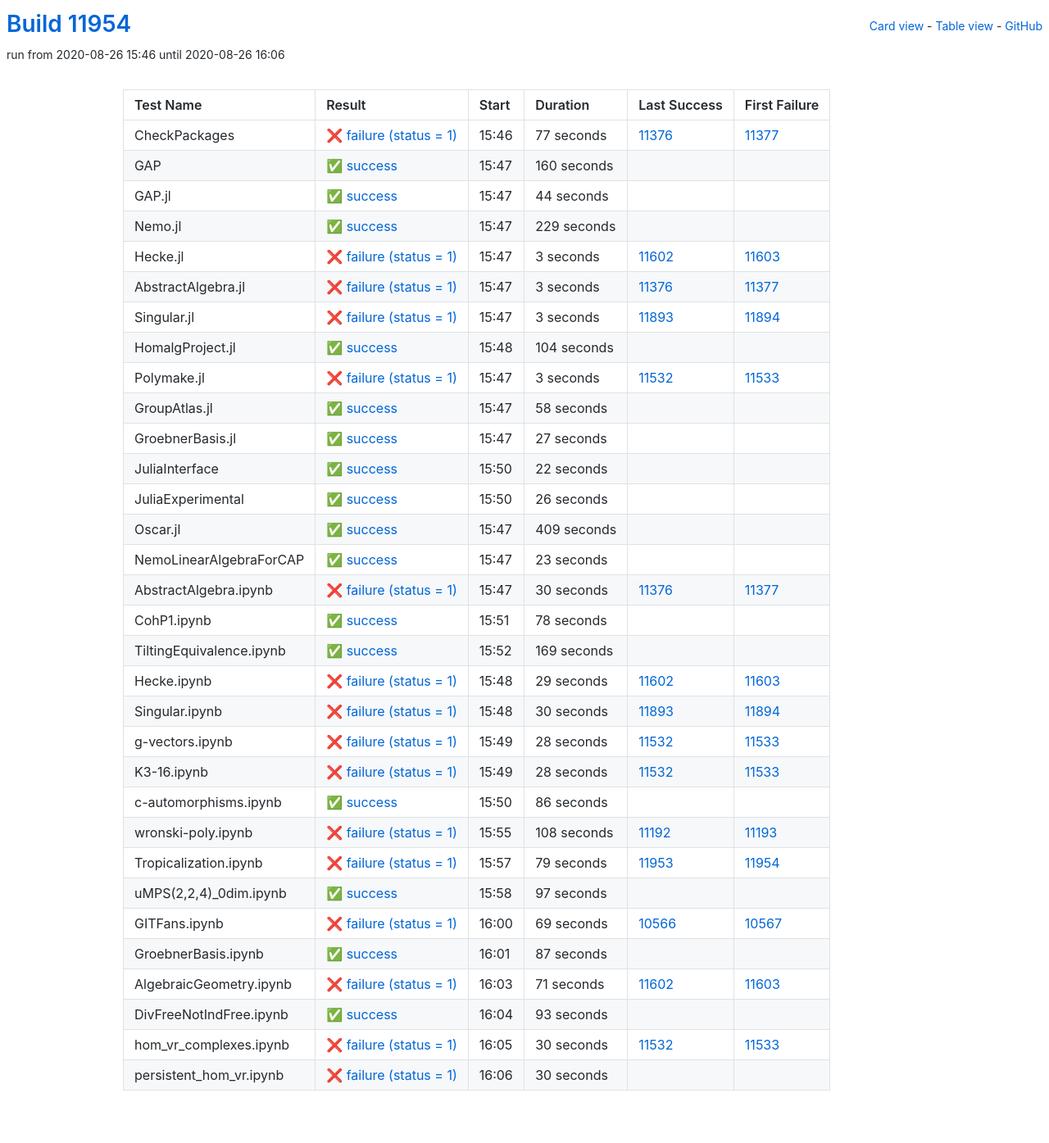
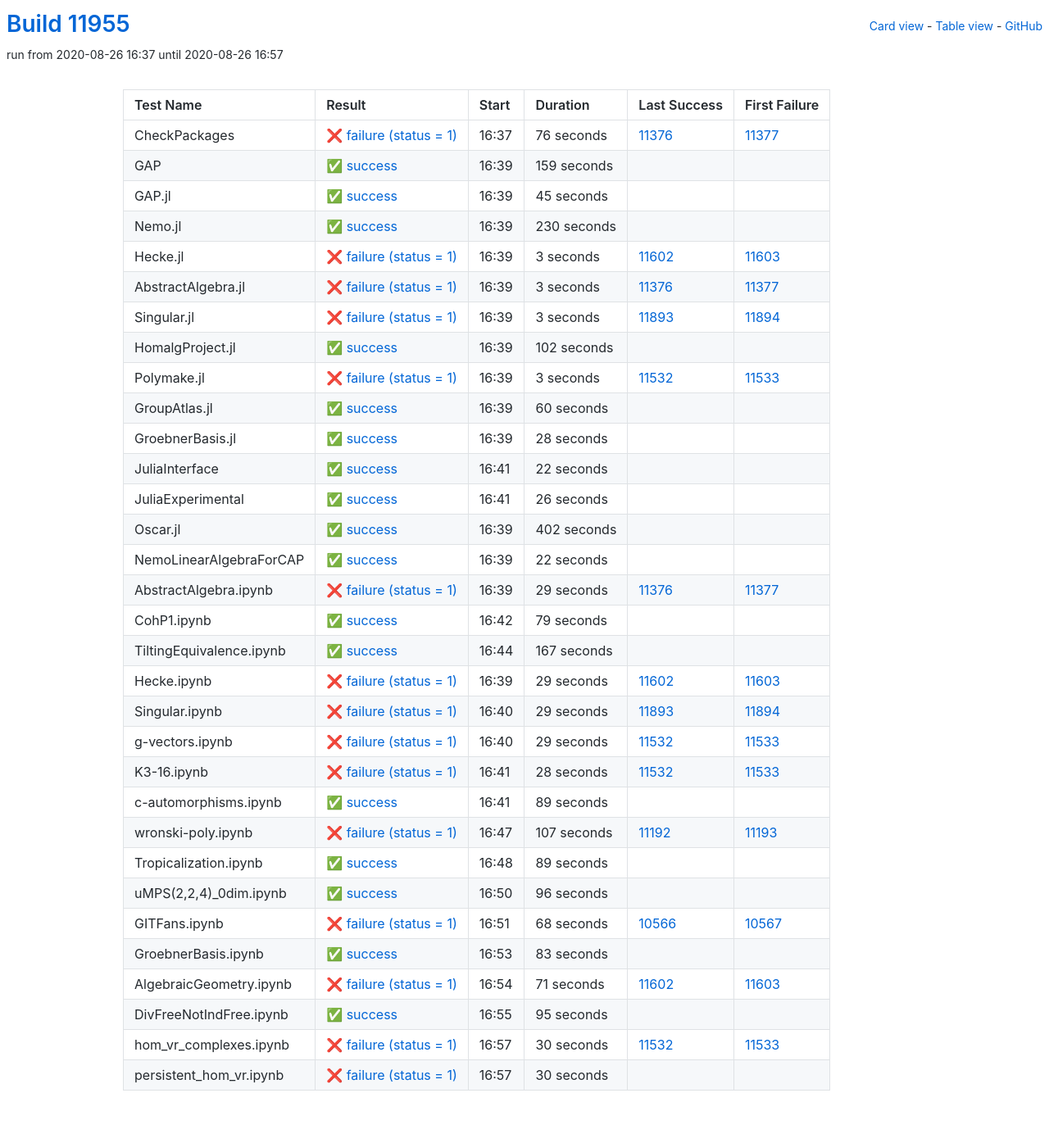
Before and after one commit to oscar-system/oscar-ci-status, a Jekyll site: the page built from table.html, in a window 1280 px wide. Shown: the whole page at 82% size. Built offline with Jekyll 4.4.1, drawn with Linux system fonts in a browser that asks for light colours.

Commit message:
Build #11955

```diff
--- a/_data/ci.yml
+++ b/_data/ci.yml
@@ -1,6 +1,6 @@
 ---
-build: 11954
-build_url: https://oscarci.mathematik.uni-kl.de/job/oscar/11954/
+build: 11955
+build_url: https://oscarci.mathematik.uni-kl.de/job/oscar/11955/
 job: oscar
 organization: oscar-system
 repo: oscar-ci-status
@@ -8,56 +8,56 @@
 tests:
 - name: CheckPackages
   id: checkpackages
-  log: https://oscarci.mathematik.uni-kl.de/job/oscar/11954/artifact/logs/build-11954/CheckPackages.log
-  start: 2020-08-26 15:46
+  log: https://oscarci.mathematik.uni-kl.de/job/oscar/11955/artifact/logs/build-11955/CheckPackages.log
+  start: 2020-08-26 16:37
   success: false
   exitcode: 1
   status: failure
-  duration: 77
+  duration: 76
   last_success: 11376
   last_success_url: https://oscarci.mathematik.uni-kl.de/job/oscar/11376/
   first_failure: 11377
   first_failure_url: https://oscarci.mathematik.uni-kl.de/job/oscar/11377/
 - name: GAP
   id: gap
-  log: https://oscarci.mathematik.uni-kl.de/job/oscar/11954/artifact/logs/build-11954/GAP.log
-  start: 2020-08-26 15:47
+  log: https://oscarci.mathematik.uni-kl.de/job/oscar/11955/artifact/logs/build-11955/GAP.log
+  start: 2020-08-26 16:39
   success: true
   exitcode: 0
   status: success
-  duration: 160
+  duration: 159
   last_success: false
   last_success_url:
   first_failure: false
   first_failure_url:
 - name: GAP.jl
   id: gap-jl
-  log: https://oscarci.mathematik.uni-kl.de/job/oscar/11954/artifact/logs/build-11954/GAP.jl.log
-  start: 2020-08-26 15:47
+  log: https://oscarci.mathematik.uni-kl.de/job/oscar/11955/artifact/logs/build-11955/GAP.jl.log
+  start: 2020-08-26 16:39
   success: true
   exitcode: 0
   status: success
-  duration: 44
+  duration: 45
   last_success: false
   last_success_url:
   first_failure: false
   first_failure_url:
 - name: Nemo.jl
   id: nemo-jl
-  log: https://oscarci.mathematik.uni-kl.de/job/oscar/11954/artifact/logs/build-11954/Nemo.jl.log
-  start: 2020-08-26 15:47
+  log: https://oscarci.mathematik.uni-kl.de/job/oscar/11955/artifact/logs/build-11955/Nemo.jl.log
+  start: 2020-08-26 16:39
   success: true
   exitcode: 0
   status: success
-  duration: 229
+  duration: 230
   last_success: false
   last_success_url:
   first_failure: false
   first_failure_url:
 - name: Hecke.jl
   id: hecke-jl
-  log: https://oscarci.mathematik.uni-kl.de/job/oscar/11954/artifact/logs/build-11954/Hecke.jl.log
-  start: 2020-08-26 15:47
+  log: https://oscarci.mathematik.uni-kl.de/job/oscar/11955/artifact/logs/build-11955/Hecke.jl.log
+  start: 2020-08-26 16:39
   success: false
   exitcode: 1
   status: failure
@@ -68,8 +68,8 @@
   first_failure_url: https://oscarci.mathematik.uni-kl.de/job/oscar/11603/
 - name: AbstractAlgebra.jl
   id: abstractalgebra-jl
-  log: https://oscarci.mathematik.uni-kl.de/job/oscar/11954/artifact/logs/build-11954/AbstractAlgebra.jl.log
-  start: 2020-08-26 15:47
+  log: https://oscarci.mathematik.uni-kl.de/job/oscar/11955/artifact/logs/build-11955/AbstractAlgebra.jl.log
+  start: 2020-08-26 16:39
   success: false
   exitcode: 1
   status: failure
@@ -80,8 +80,8 @@
   first_failure_url: https://oscarci.mathematik.uni-kl.de/job/oscar/11377/
 - name: Singular.jl
   id: singular-jl
-  log: https://oscarci.mathematik.uni-kl.de/job/oscar/11954/artifact/logs/build-11954/Singular.jl.log
-  start: 2020-08-26 15:47
+  log: https://oscarci.mathematik.uni-kl.de/job/oscar/11955/artifact/logs/build-11955/Singular.jl.log
+  start: 2020-08-26 16:39
   success: false
   exitcode: 1
   status: failure
@@ -92,20 +92,20 @@
   first_failure_url: https://oscarci.mathematik.uni-kl.de/job/oscar/11894/
 - name: HomalgProject.jl
   id: homalgproject-jl
-  log: https://oscarci.mathematik.uni-kl.de/job/oscar/11954/artifact/logs/build-11954/HomalgProject.jl.log
-  start: 2020-08-26 15:48
+  log: https://oscarci.mathematik.uni-kl.de/job/oscar/11955/artifact/logs/build-11955/HomalgProject.jl.log
+  start: 2020-08-26 16:39
   success: true
   exitcode: 0
   status: success
-  duration: 104
+  duration: 102
   last_success: false
   last_success_url:
   first_failure: false
   first_failure_url:
 - name: Polymake.jl
   id: polymake-jl
-  log: https://oscarci.mathematik.uni-kl.de/job/oscar/11954/artifact/logs/build-11954/Polymake.jl.log
-  start: 2020-08-26 15:47
+  log: https://oscarci.mathematik.uni-kl.de/job/oscar/11955/artifact/logs/build-11955/Polymake.jl.log
+  start: 2020-08-26 16:39
   success: false
   exitcode: 1
   status: failure
@@ -116,32 +116,32 @@
   first_failure_url: https://oscarci.mathematik.uni-kl.de/job/oscar/11533/
 - name: GroupAtlas.jl
   id: groupatlas-jl
-  log: https://oscarci.mathematik.uni-kl.de/job/oscar/11954/artifact/logs/build-11954/GroupAtlas.jl.log
-  start: 2020-08-26 15:47
+  log: https://oscarci.mathematik.uni-kl.de/job/oscar/11955/artifact/logs/build-11955/GroupAtlas.jl.log
+  start: 2020-08-26 16:39
   success: true
   exitcode: 0
   status: success
-  duration: 58
+  duration: 60
   last_success: false
   last_success_url:
   first_failure: false
   first_failure_url:
 - name: GroebnerBasis.jl
   id: groebnerbasis-jl
-  log: https://oscarci.mathematik.uni-kl.de/job/oscar/11954/artifact/logs/build-11954/GroebnerBasis.jl.log
-  start: 2020-08-26 15:47
+  log: https://oscarci.mathematik.uni-kl.de/job/oscar/11955/artifact/logs/build-11955/GroebnerBasis.jl.log
+  start: 2020-08-26 16:39
   success: true
   exitcode: 0
   status: success
-  duration: 27
+  duration: 28
   last_success: false
   last_success_url:
   first_failure: false
   first_failure_url:
 - name: JuliaInterface
   id: juliainterface
-  log: https://oscarci.mathematik.uni-kl.de/job/oscar/11954/artifact/logs/build-11954/JuliaInterface.log
-  start: 2020-08-26 15:50
+  log: https://oscarci.mathematik.uni-kl.de/job/oscar/11955/artifact/logs/build-11955/JuliaInterface.log
+  start: 2020-08-26 16:41
   success: true
   exitcode: 0
   status: success
@@ -152,8 +152,8 @@
   first_failure_url:
 - name: JuliaExperimental
   id: juliaexperimental
-  log: https://oscarci.mathematik.uni-kl.de/job/oscar/11954/artifact/logs/build-11954/JuliaExperimental.log
-  start: 2020-08-26 15:50
+  log: https://oscarci.mathematik.uni-kl.de/job/oscar/11955/artifact/logs/build-11955/JuliaExperimental.log
+  start: 2020-08-26 16:41
   success: true
   exitcode: 0
   status: success
@@ -164,68 +164,68 @@
   first_failure_url:
 - name: Oscar.jl
   id: oscar-jl
-  log: https://oscarci.mathematik.uni-kl.de/job/oscar/11954/artifact/logs/build-11954/Oscar.jl.log
-  start: 2020-08-26 15:47
+  log: https://oscarci.mathematik.uni-kl.de/job/oscar/11955/artifact/logs/build-11955/Oscar.jl.log
+  start: 2020-08-26 16:39
   success: true
   exitcode: 0
   status: success
-  duration: 409
+  duration: 402
   last_success: false
   last_success_url:
   first_failure: false
   first_failure_url:
 - name: NemoLinearAlgebraForCAP
   id: nemolinearalgebraforcap
-  log: https://oscarci.mathematik.uni-kl.de/job/oscar/11954/artifact/logs/build-11954/NemoLinearAlgebraForCAP.log
-  start: 2020-08-26 15:47
+  log: https://oscarci.mathematik.uni-kl.de/job/oscar/11955/artifact/logs/build-11955/NemoLinearAlgebraForCAP.log
+  start: 2020-08-26 16:39
   success: true
   exitcode: 0
   status: success
-  duration: 23
+  duration: 22
   last_success: false
   last_success_url:
   first_failure: false
   first_failure_url:
 - name: AbstractAlgebra.ipynb
   id: abstractalgebra-ipynb
-  log: https://oscarci.mathematik.uni-kl.de/job/oscar/11954/artifact/logs/build-11954/AbstractAlgebra.ipynb.log
-  start: 2020-08-26 15:47
+  log: https://oscarci.mathematik.uni-kl.de/job/oscar/11955/artifact/logs/build-11955/AbstractAlgebra.ipynb.log
+  start: 2020-08-26 16:39
   success: false
   exitcode: 1
   status: failure
-  duration: 30
+  duration: 29
   last_success: 11376
   last_success_url: https://oscarci.mathematik.uni-kl.de/job/oscar/11376/
   first_failure: 11377
   first_failure_url: https://oscarci.mathematik.uni-kl.de/job/oscar/11377/
 - name: CohP1.ipynb
   id: cohp1-ipynb
-  log: https://oscarci.mathematik.uni-kl.de/job/oscar/11954/artifact/logs/build-11954/CohP1.ipynb.log
-  start: 2020-08-26 15:51
+  log: https://oscarci.mathematik.uni-kl.de/job/oscar/11955/artifact/logs/build-11955/CohP1.ipynb.log
+  start: 2020-08-26 16:42
   success: true
   exitcode: 0
   status: success
-  duration: 78
+  duration: 79
   last_success: false
   last_success_url:
   first_failure: false
   first_failure_url:
 - name: TiltingEquivalence.ipynb
   id: tiltingequivalence-ipynb
-  log: https://oscarci.mathematik.uni-kl.de/job/oscar/11954/artifact/logs/build-11954/TiltingEquivalence.ipynb.log
-  start: 2020-08-26 15:52
+  log: https://oscarci.mathematik.uni-kl.de/job/oscar/11955/artifact/logs/build-11955/TiltingEquivalence.ipynb.log
+  start: 2020-08-26 16:44
   success: true
   exitcode: 0
   status: success
-  duration: 169
+  duration: 167
   last_success: false
   last_success_url:
   first_failure: false
   first_failure_url:
 - name: Hecke.ipynb
   id: hecke-ipynb
-  log: https://oscarci.mathematik.uni-kl.de/job/oscar/11954/artifact/logs/build-11954/Hecke.ipynb.log
-  start: 2020-08-26 15:48
+  log: https://oscarci.mathematik.uni-kl.de/job/oscar/11955/artifact/logs/build-11955/Hecke.ipynb.log
+  start: 2020-08-26 16:39
   success: false
   exitcode: 1
   status: failure
@@ -236,32 +236,32 @@
   first_failure_url: https://oscarci.mathematik.uni-kl.de/job/oscar/11603/
 - name: Singular.ipynb
   id: singular-ipynb
-  log: https://oscarci.mathematik.uni-kl.de/job/oscar/11954/artifact/logs/build-11954/Singular.ipynb.log
-  start: 2020-08-26 15:48
+  log: https://oscarci.mathematik.uni-kl.de/job/oscar/11955/artifact/logs/build-11955/Singular.ipynb.log
+  start: 2020-08-26 16:40
   success: false
   exitcode: 1
   status: failure
-  duration: 30
+  duration: 29
   last_success: 11893
   last_success_url: https://oscarci.mathematik.uni-kl.de/job/oscar/11893/
   first_failure: 11894
   first_failure_url: https://oscarci.mathematik.uni-kl.de/job/oscar/11894/
 - name: g-vectors.ipynb
   id: g-vectors-ipynb
-  log: https://oscarci.mathematik.uni-kl.de/job/oscar/11954/artifact/logs/build-11954/g-vectors.ipynb.log
-  start: 2020-08-26 15:49
+  log: https://oscarci.mathematik.uni-kl.de/job/oscar/11955/artifact/logs/build-11955/g-vectors.ipynb.log
+  start: 2020-08-26 16:40
   success: false
   exitcode: 1
   status: failure
-  duration: 28
+  duration: 29
   last_success: 11532
   last_success_url: https://oscarci.mathematik.uni-kl.de/job/oscar/11532/
   first_failure: 11533
   first_failure_url: https://oscarci.mathematik.uni-kl.de/job/oscar/11533/
 - name: K3-16.ipynb
   id: k3-16-ipynb
-  log: https://oscarci.mathematik.uni-kl.de/job/oscar/11954/artifact/logs/build-11954/K3-16.ipynb.log
-  start: 2020-08-26 15:49
+  log: https://oscarci.mathematik.uni-kl.de/job/oscar/11955/artifact/logs/build-11955/K3-16.ipynb.log
+  start: 2020-08-26 16:41
   success: false
   exitcode: 1
   status: failure
@@ -272,80 +272,80 @@
   first_failure_url: https://oscarci.mathematik.uni-kl.de/job/oscar/11533/
 - name: c-automorphisms.ipynb
   id: c-automorphisms-ipynb
-  log: https://oscarci.mathematik.uni-kl.de/job/oscar/11954/artifact/logs/build-11954/c-automorphisms.ipynb.log
-  start: 2020-08-26 15:50
+  log: https://oscarci.mathematik.uni-kl.de/job/oscar/11955/artifact/logs/build-11955/c-automorphisms.ipynb.log
+  start: 2020-08-26 16:41
   success: true
   exitcode: 0
   status: success
-  duration: 86
+  duration: 89
   last_success: false
   last_success_url:
   first_failure: false
   first_failure_url:
 - name: wronski-poly.ipynb
   id: wronski-poly-ipynb
-  log: https://oscarci.mathematik.uni-kl.de/job/oscar/11954/artifact/logs/build-11954/wronski-poly.ipynb.log
-  start: 2020-08-26 15:55
+  log: https://oscarci.mathematik.uni-kl.de/job/oscar/11955/artifact/logs/build-11955/wronski-poly.ipynb.log
+  start: 2020-08-26 16:47
   success: false
   exitcode: 1
   status: failure
-  duration: 108
+  duration: 107
   last_success: 11192
   last_success_url: https://oscarci.mathematik.uni-kl.de/job/oscar/11192/
   first_failure: 11193
   first_failure_url: https://oscarci.mathematik.uni-kl.de/job/oscar/11193/
 - name: Tropicalization.ipynb
   id: tropicalization-ipynb
-  log: https://oscarci.mathematik.uni-kl.de/job/oscar/11954/artifact/logs/build-11954/Tropicalization.ipynb.log
-  start: 2020-08-26 15:57
-  success: false
-  exitcode: 1
-  status: failure
-  duration: 79
-  last_success: 11953
-  last_success_url: https://oscarci.mathematik.uni-kl.de/job/oscar/11953/
-  first_failure: 11954
-  first_failure_url: https://oscarci.mathematik.uni-kl.de/job/oscar/11954/
-- name: uMPS(2,2,4)_0dim.ipynb
-  id: umps-2-2-4-0dim-ipynb
-  log: https://oscarci.mathematik.uni-kl.de/job/oscar/11954/artifact/logs/build-11954/uMPS-2-2-4-_0dim.ipynb.log
-  start: 2020-08-26 15:58
+  log: https://oscarci.mathematik.uni-kl.de/job/oscar/11955/artifact/logs/build-11955/Tropicalization.ipynb.log
+  start: 2020-08-26 16:48
   success: true
   exitcode: 0
   status: success
-  duration: 97
+  duration: 89
+  last_success: false
+  last_success_url:
+  first_failure: false
+  first_failure_url:
+- name: uMPS(2,2,4)_0dim.ipynb
+  id: umps-2-2-4-0dim-ipynb
+  log: https://oscarci.mathematik.uni-kl.de/job/oscar/11955/artifact/logs/build-11955/uMPS-2-2-4-_0dim.ipynb.log
+  start: 2020-08-26 16:50
+  success: true
+  exitcode: 0
+  status: success
+  duration: 96
   last_success: false
   last_success_url:
   first_failure: false
   first_failure_url:
 - name: GITFans.ipynb
   id: gitfans-ipynb
-  log: https://oscarci.mathematik.uni-kl.de/job/oscar/11954/artifact/logs/build-11954/GITFans.ipynb.log
-  start: 2020-08-26 16:00
+  log: https://oscarci.mathematik.uni-kl.de/job/oscar/11955/artifact/logs/build-11955/GITFans.ipynb.log
+  start: 2020-08-26 16:51
   success: false
   exitcode: 1
   status: failure
-  duration: 69
+  duration: 68
   last_success: 10566
   last_success_url: https://oscarci.mathematik.uni-kl.de/job/oscar/10566/
   first_failure: 10567
   first_failure_url: https://oscarci.mathematik.uni-kl.de/job/oscar/10567/
 - name: GroebnerBasis.ipynb
   id: groebnerbasis-ipynb
-  log: https://oscarci.mathematik.uni-kl.de/job/oscar/11954/artifact/logs/build-11954/GroebnerBasis.ipynb.log
-  start: 2020-08-26 16:01
+  log: https://oscarci.mathematik.uni-kl.de/job/oscar/11955/artifact/logs/build-11955/GroebnerBasis.ipynb.log
+  start: 2020-08-26 16:53
   success: true
   exitcode: 0
   status: success
-  duration: 87
+  duration: 83
   last_success: false
   last_success_url:
   first_failure: false
   first_failure_url:
 - name: AlgebraicGeometry.ipynb
   id: algebraicgeometry-ipynb
-  log: https://oscarci.mathematik.uni-kl.de/job/oscar/11954/artifact/logs/build-11954/AlgebraicGeometry.ipynb.log
-  start: 2020-08-26 16:03
+  log: https://oscarci.mathematik.uni-kl.de/job/oscar/11955/artifact/logs/build-11955/AlgebraicGeometry.ipynb.log
+  start: 2020-08-26 16:54
   success: false
   exitcode: 1
   status: failure
@@ -356,20 +356,20 @@
   first_failure_url: https://oscarci.mathematik.uni-kl.de/job/oscar/11603/
 - name: DivFreeNotIndFree.ipynb
   id: divfreenotindfree-ipynb
-  log: https://oscarci.mathematik.uni-kl.de/job/oscar/11954/artifact/logs/build-11954/DivFreeNotIndFree.ipynb.log
-  start: 2020-08-26 16:04
+  log: https://oscarci.mathematik.uni-kl.de/job/oscar/11955/artifact/logs/build-11955/DivFreeNotIndFree.ipynb.log
+  start: 2020-08-26 16:55
   success: true
   exitcode: 0
   status: success
-  duration: 93
+  duration: 95
   last_success: false
   last_success_url:
   first_failure: false
   first_failure_url:
 - name: hom_vr_complexes.ipynb
   id: hom-vr-complexes-ipynb
-  log: https://oscarci.mathematik.uni-kl.de/job/oscar/11954/artifact/logs/build-11954/hom_vr_complexes.ipynb.log
-  start: 2020-08-26 16:05
+  log: https://oscarci.mathematik.uni-kl.de/job/oscar/11955/artifact/logs/build-11955/hom_vr_complexes.ipynb.log
+  start: 2020-08-26 16:57
   success: false
   exitcode: 1
   status: failure
@@ -380,8 +380,8 @@
   first_failure_url: https://oscarci.mathematik.uni-kl.de/job/oscar/11533/
 - name: persistent_hom_vr.ipynb
   id: persistent-hom-vr-ipynb
-  log: https://oscarci.mathematik.uni-kl.de/job/oscar/11954/artifact/logs/build-11954/persistent_hom_vr.ipynb.log
-  start: 2020-08-26 16:06
+  log: https://oscarci.mathematik.uni-kl.de/job/oscar/11955/artifact/logs/build-11955/persistent_hom_vr.ipynb.log
+  start: 2020-08-26 16:57
   success: false
   exitcode: 1
   status: failure
```
Also changed, not shown: README.md.
